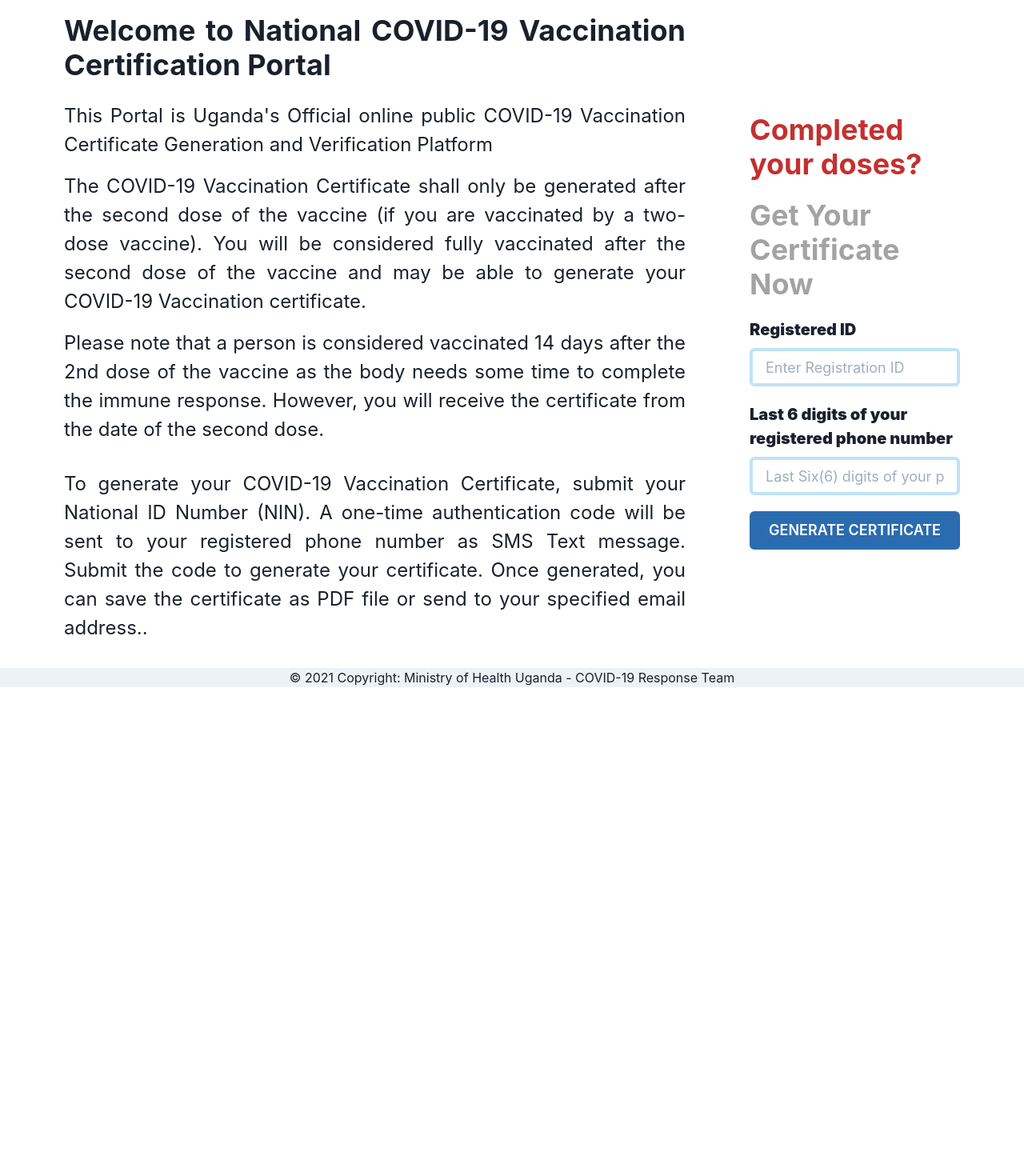
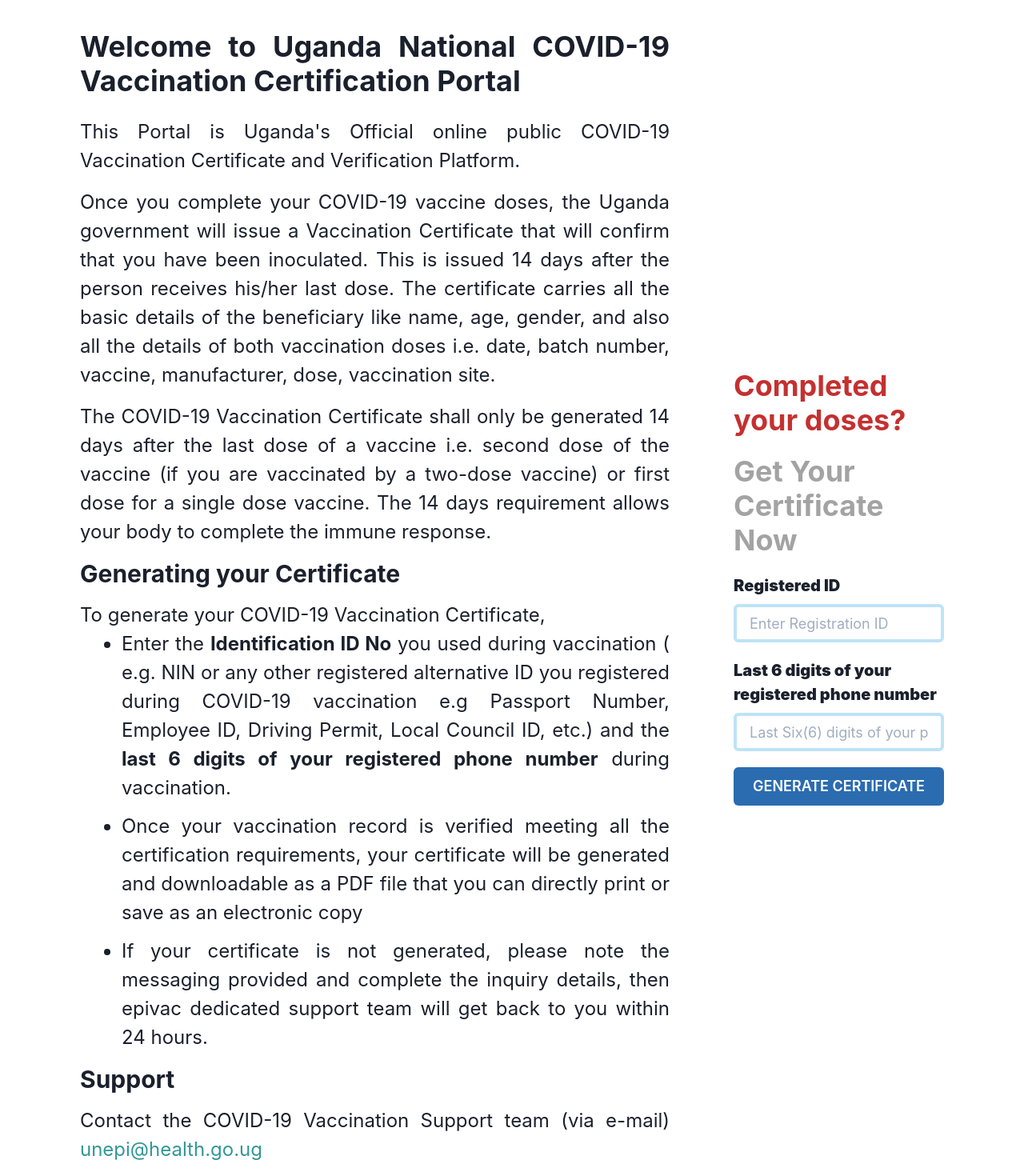
Before and after one commit to HISP-Uganda/vaccinated2, a React (Create React App) app: page /generate in a window 1280 px wide. Shown: the part 80-1550 px from the top of the page at 80% size. Before the commit the page ends 939 px from the top, so only its background shows below. Built offline with nearby package versions, Linux system fonts and the light colour scheme; what @react-pdf/renderer would draw is missing.

Commit message:
Added form and changed the welcome text

```diff
--- a/package.json
+++ b/package.json
@@ -17,6 +17,7 @@
     "@types/react-dom": "^17.0.0",
     "axios": "^0.21.1",
     "date-fns": "^2.22.1",
+    "formik": "^2.2.9",
     "framer-motion": "^4.1.17",
     "lodash": "^4.17.21",
     "qrcode": "^1.4.4",
@@ -29,7 +30,8 @@
     "react-scripts": "4.0.3",
     "react-to-print": "^2.12.5",
     "typescript": "^4.1.2",
-    "web-vitals": "^1.0.1"
+    "web-vitals": "^1.0.1",
+    "yup": "^0.32.9"
   },
   "scripts": {
     "start": "react-scripts start",
--- a/src/components/App.tsx
+++ b/src/components/App.tsx
@@ -8,6 +8,7 @@
 import Certificates from './Certificates';
 import Home from "./Home";
 import Validate from "./Validate";
+import Contact from './Contact';
 
 const App = () => (
   <Router>
@@ -24,6 +25,9 @@
           <Route path="/generate" exact>
             <Certificates />
           </Route>
+          <Route path="/contact" exact>
+            <Contact />
+          </Route>
           <Route path="/" exact>
             <Home />
           </Route>
--- /dev/null
+++ b/src/components/Contact.tsx
@@ -0,0 +1,13 @@
+import { Flex, Text, Button } from '@chakra-ui/react';
+import { useHistory } from 'react-router-dom';
+const Contact = () => {
+  const history = useHistory();
+  return (
+    <Flex alignContent="center" alignItems="center" justifyContent="center" justifyItems="center" h="100%" direction="column">
+      <Text fontSize="3xl">Thank you for submitting request</Text>
+      <Button size="lg" onClick={() => history.push("/")}>Home</Button>
+    </Flex>
+  )
+}
+
+export default Contact
--- a/src/components/Home.tsx
+++ b/src/components/Home.tsx
@@ -1,4 +1,4 @@
-import { Box, Button, Flex, Heading, Input, Stack, VStack } from '@chakra-ui/react';
+import { Box, Button, Flex, Heading, Input, Stack, VStack, UnorderedList, ListItem, Text, Link } from '@chakra-ui/react';
 import { ChangeEvent, useState } from 'react';
 import { useHistory } from 'react-router-dom';
 
@@ -25,24 +25,34 @@
     }
   }
   return (
-    <Flex h="100%">
-      <Box width="70%" textAlign="justify">
-        <Heading as="h1" my={6}>Welcome to National COVID-19 Vaccination Certification Portal </Heading>
-        <Box my={4} fontSize="2xl">This Portal is Uganda's Official online public COVID-19 Vaccination Certificate Generation and Verification Platform</Box>
-        <Box my={4} fontSize="2xl">
-          The COVID-19 Vaccination Certificate shall only be generated after the second dose of the vaccine (if you are vaccinated by a two-dose vaccine).
-          You will be considered fully vaccinated after the second dose of the vaccine and may be able to generate your COVID-19 Vaccination certificate.
+    <Flex h="100%" direction={["column", "column", "row"]} p={["5", "5", "none"]}>
+      <Box width={["100%", "100%", "70%"]} textAlign="justify" fontSize={["xl", "xl", "2xl"]}>
+        <Heading as="h4" size="xl" my={6}>Welcome to Uganda National COVID-19 Vaccination Certification Portal</Heading>
+        <Box my={4}>This Portal is Uganda's Official online public COVID-19 Vaccination Certificate and Verification Platform.</Box>
+        <Box my={4}>
+          Once you complete your COVID-19 vaccine doses, the Uganda government will issue a Vaccination Certificate that will confirm that you have been inoculated. This is issued 14 days after the person receives his/her last dose. The certificate carries all the basic details of the beneficiary like name, age, gender, and also all the details of both vaccination doses i.e. date, batch number, vaccine, manufacturer, dose, vaccination site.
         </Box>
-        <Box my={4} fontSize="2xl">
-          Please note that a person is considered vaccinated 14 days after the 2nd dose of the vaccine as the body needs some time to complete the immune response. However, you will receive the certificate from the date of the second dose.
+        <Box my={4}>
+          The COVID-19 Vaccination Certificate shall only be generated 14 days after the last dose of a vaccine i.e. second dose of the vaccine (if you are vaccinated by a two-dose vaccine) or first dose for a single dose vaccine. The 14 days requirement allows your body to complete the immune response.
         </Box>
+        <Heading as="h5" size="lg" my={4}>Generating your Certificate</Heading>
 
-        <Box my={8} fontSize="2xl">
-          To generate your COVID-19 Vaccination Certificate, submit your National ID Number (NIN).
-          A one-time authentication code will be sent to your registered phone number as SMS Text message. Submit the code to generate your certificate. Once generated, you can save the certificate as PDF file or send to your specified email address..
-        </Box>
+        <Box>To generate your COVID-19 Vaccination Certificate, </Box>
+        <UnorderedList spacing={3} pl={[2, 2, 7]}>
+          <ListItem>
+            <Text>Enter the <b>Identification ID No</b> you used during vaccination ( e.g. NIN or any other registered alternative ID you registered during COVID-19 vaccination e.g Passport Number,  Employee ID, Driving Permit, Local Council ID, etc.) and the <b>last 6 digits of your registered phone number</b> during vaccination.</Text>
+          </ListItem>
+          <ListItem>
+            <Text>Once your vaccination record is verified meeting all the certification requirements, your certificate will be generated and downloadable as a PDF file that you can directly print or save as an electronic copy</Text>
+          </ListItem>
+          <ListItem>
+            <Text>If your certificate is not generated, please note the messaging provided and complete the inquiry details, then epivac dedicated support team will get back to you within 24 hours. </Text>
+          </ListItem>
+        </UnorderedList>
+        <Heading as="h5" size="lg" my={4}>Support</Heading>
+        <Box>Contact the COVID-19 Vaccination Support team  (via e-mail) <Link color="teal.500" href="mailto: unepi@health.go.ug">unepi@health.go.ug</Link></Box>
       </Box>
-      <Stack flex={1} pl="20" spacing="20px" justifyContent="center">
+      <Stack flex={1} pl={["none", "none", "20"]} spacing="20px" justifyContent="center">
         <Heading color="red.600" fontSize="4xl">Completed your doses?</Heading>
         <Heading color="blackAlpha.500">Get Your Certificate Now</Heading>
         <Stack direction="column">
--- a/src/components/MyDocument.tsx
+++ b/src/components/MyDocument.tsx
@@ -60,7 +60,6 @@
 
 // Create Document Component
 export const MyDocument: FC<QR> = ({ data, eventData, attributeData }) => {
-
   return (
     <Document>
       <Page size="A4" style={styles.body} orientation="landscape">
```
Also changed, not shown: src/components/Certificates.tsx (+111 -7 lines), 1 other file (tests, documents, lock files or other folders).
